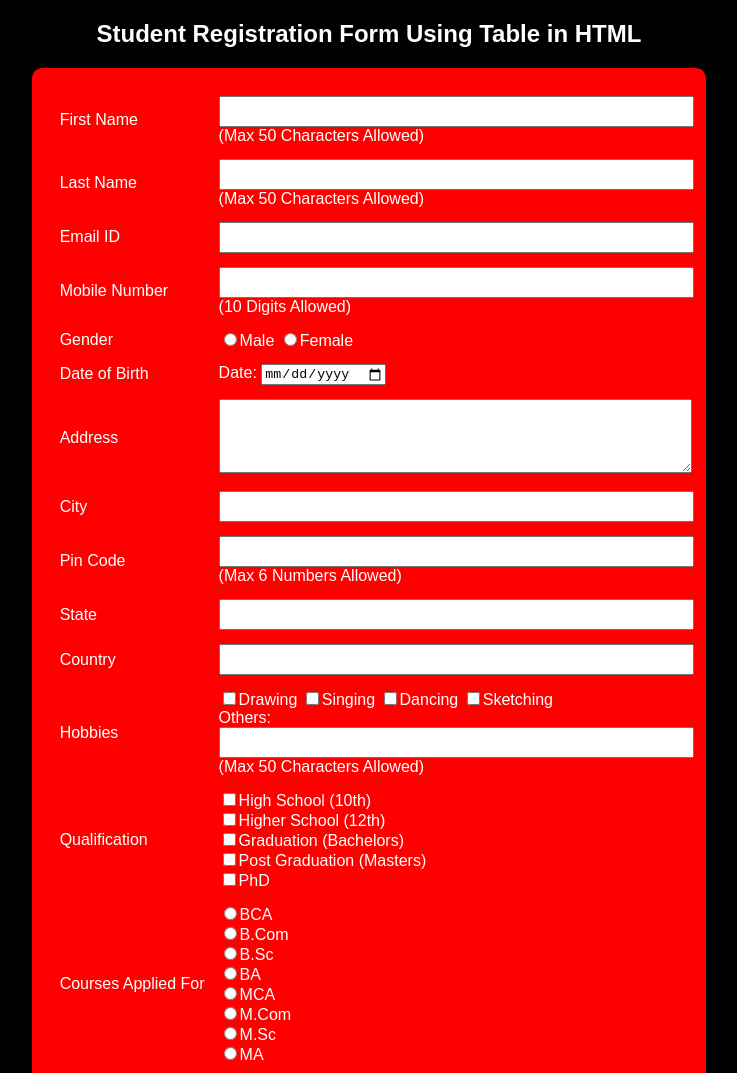
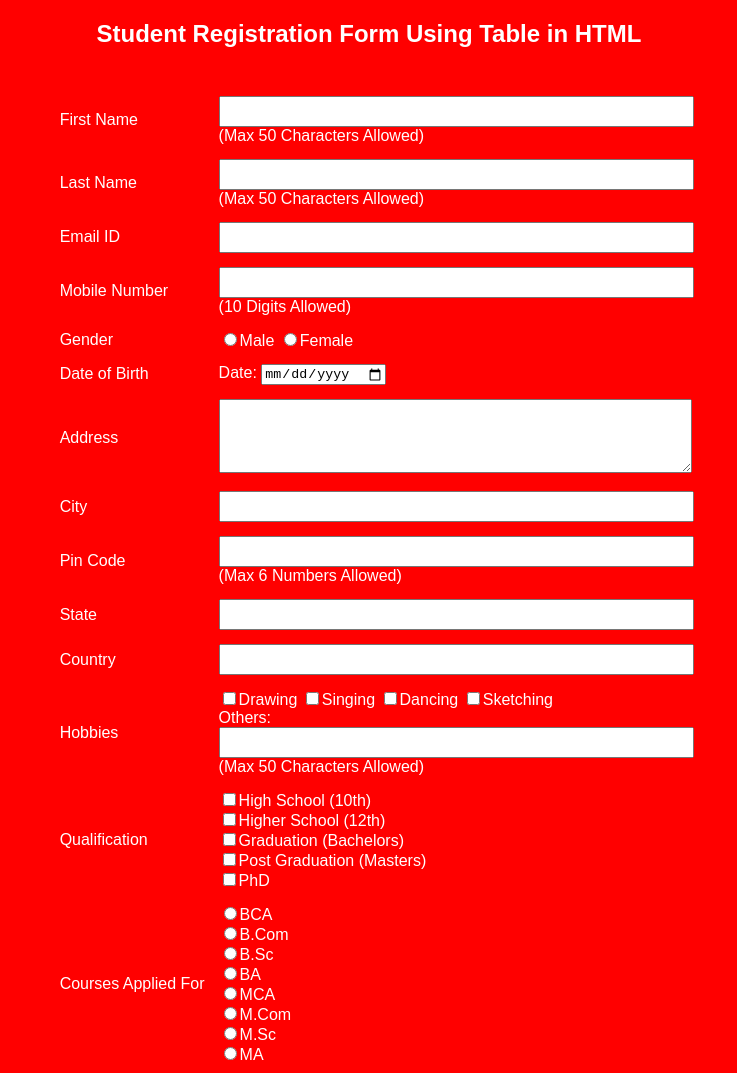
Before and after one commit to c137v8/FormProject, a plain HTML site: page index.html in a window 1280 px wide. Shown: the top 1073 px of the page, without its empty margins (271-1008 px from the left). Drawn offline with Linux system fonts and the light colour scheme.

Commit message:
Update index.html

```diff
--- a/index.html
+++ b/index.html
@@ -1,11 +1,10 @@
-<!-- Save this as index.html -->
 <!DOCTYPE html>
 <html>
 <head>
   <title>Student Registration Form</title>
   <style>
     body {
-      background-color: black;
+      background-color: red;
       color: white;
       font-family: Arial, sans-serif;
     }
```
